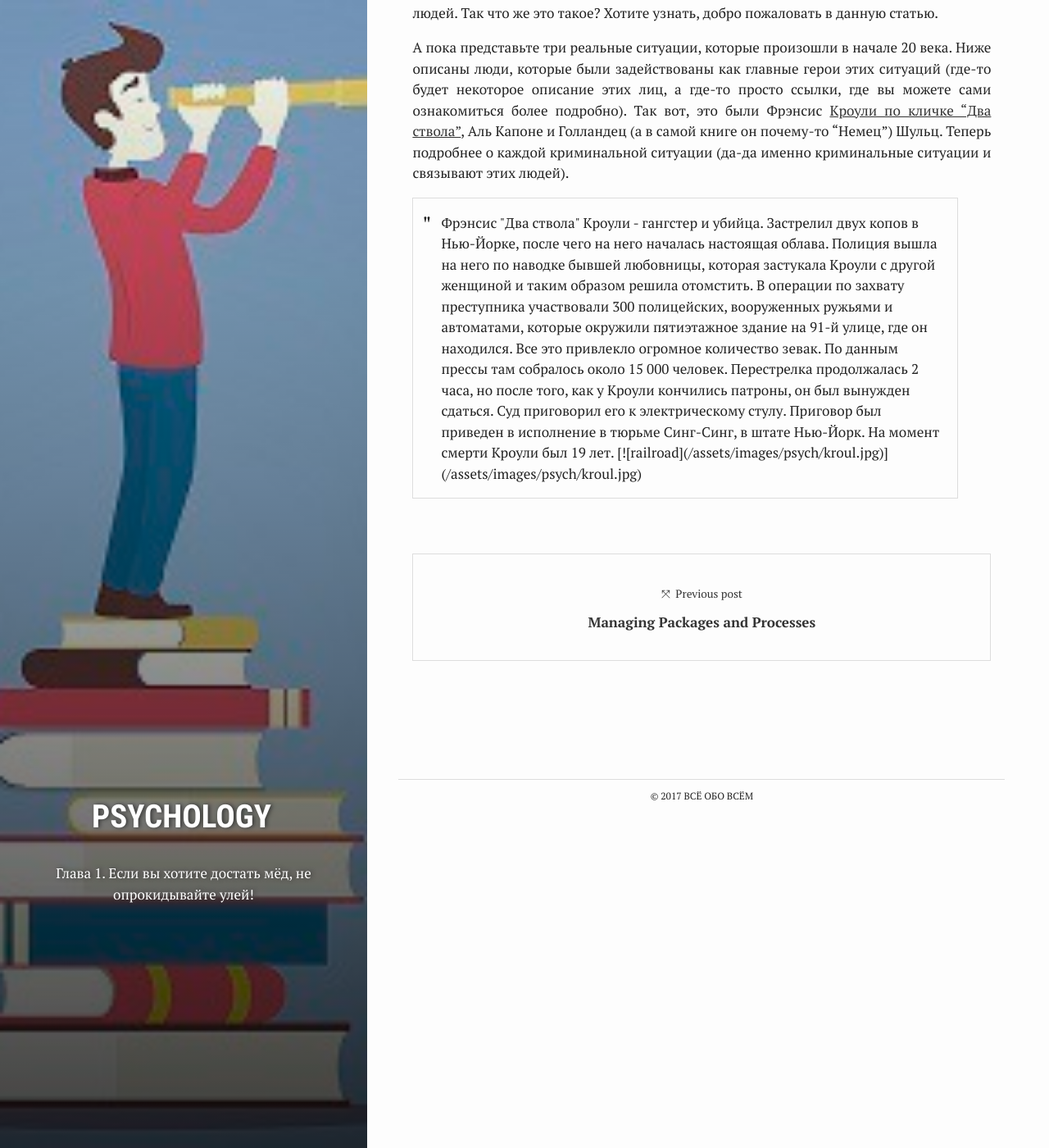
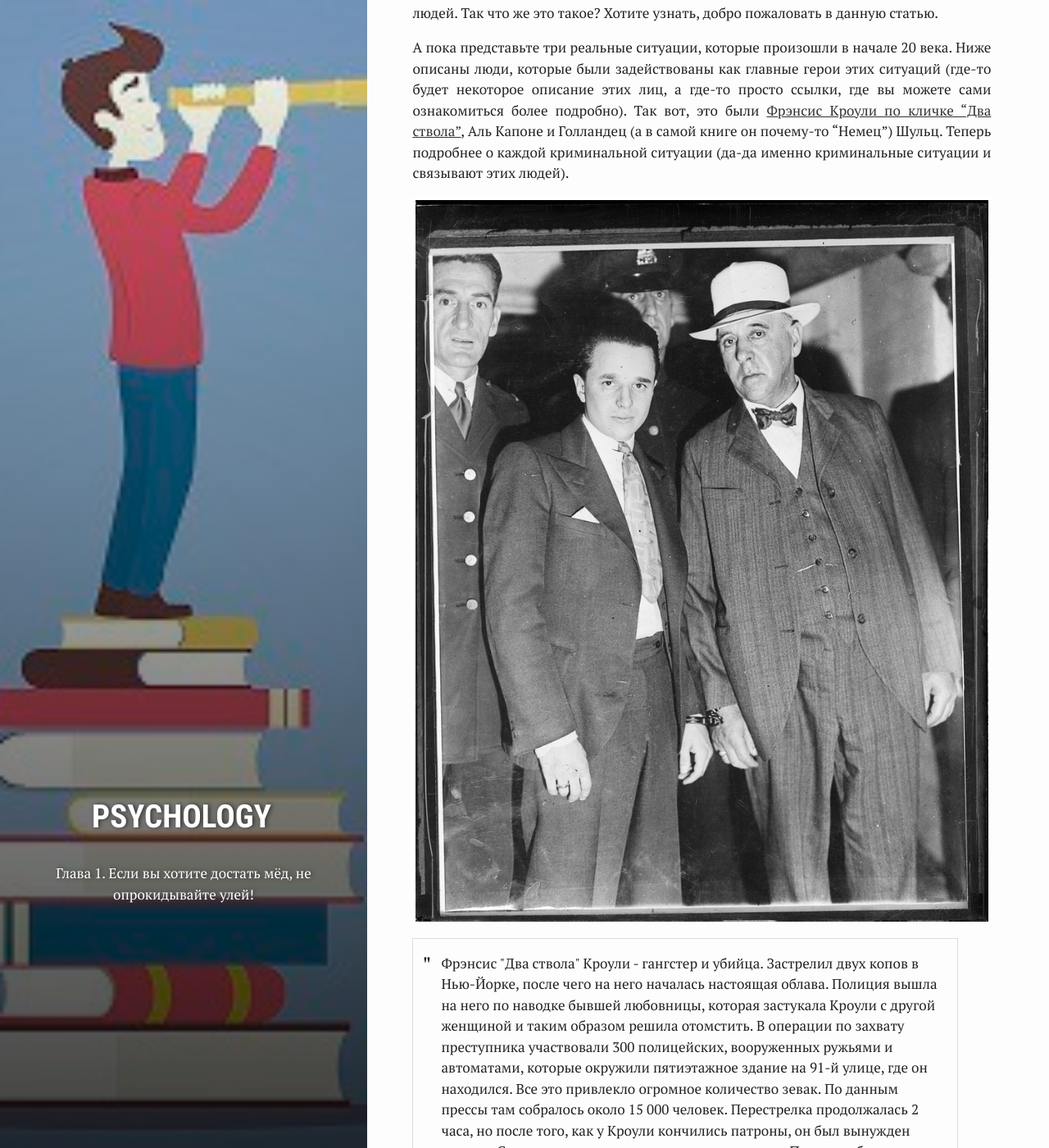
Before and after one commit to ghostmorgan/ghostmorgan.github.io, a Jekyll site: the page built from _posts/2017-12-04-how_to_get_friends_ch_01.md, in a window 1280 px wide and 1400 px high, scrolled down 656 px. Shown: the whole window at 82% size. Built offline with Jekyll 4.4.1, drawn with Linux system fonts in a browser that asks for light colours; nearby versions of some CDN libraries; comment, search, counter and statistics services are not loaded; some of the changed text lies outside the part shown.

Commit message:
Update 2017-12-04-how_to_get_friends_ch_01.md

```diff
--- a/_posts/2017-12-04-how_to_get_friends_ch_01.md
+++ b/_posts/2017-12-04-how_to_get_friends_ch_01.md
@@ -17,7 +17,7 @@ author: DenIvTea
 
 Как не странно, первая глава настоящей книги начинается со взаимоотношений между людьми. Конечно не такими, как того ожидают читатели и тем это интереснее. Представьте ситуацию, когда человек совершает противоправное действие. Какие чувства испытывает этот человек, что чувствует и что побуждает его на такие поступки? За всем этим может скрываться не один десяток мотивов, главное, что всех этих людей будет связывать одна общая черта! Мало того, данная черта присуща 99% людей. Так что же это такое? Хотите узнать, добро пожаловать в данную статью.
 
-А пока представьте три реальные ситуации, которые произошли в начале 20 века. Ниже описаны люди, которые были задействованы как главные герои этих ситуаций (где-то будет некоторое описание этих лиц, а где-то просто ссылки, где вы можете сами ознакомиться более подробно). Так вот, это были Фрэнсис [Кроули по кличке "Два ствола"](https://en.wikipedia.org/wiki/Francis_Crowley "Фрэнсис Кроули"), Аль Капоне и Голландец (а в самой книге он почему-то "Немец") Шульц. Теперь подробнее о каждой криминальной ситуации (да-да именно криминальные ситуации и связывают этих людей).
+А пока представьте три реальные ситуации, которые произошли в начале 20 века. Ниже описаны люди, которые были задействованы как главные герои этих ситуаций (где-то будет некоторое описание этих лиц, а где-то просто ссылки, где вы можете сами ознакомиться более подробно). Так вот, это были [Фрэнсис Кроули по кличке "Два ствола"](https://en.wikipedia.org/wiki/Francis_Crowley "Фрэнсис Кроули"), Аль Капоне и Голландец (а в самой книге он почему-то "Немец") Шульц. Теперь подробнее о каждой криминальной ситуации (да-да именно криминальные ситуации и связывают этих людей).
 
-
-<blockquote>Фрэнсис "Два ствола" Кроули - гангстер и убийца. Застрелил двух копов в Нью-Йорке, после чего на него началась настоящая облава. Полиция вышла на него по наводке бывшей любовницы, которая застукала Кроули с другой женщиной и таким образом решила отомстить. В операции по захвату преступника участвовали 300 полицейских, вооруженных ружьями и автоматами, которые окружили пятиэтажное здание на 91-й улице, где он находился. Все это привлекло огромное количество зевак. По данным прессы там собралось около 15 000 человек. Перестрелка продолжалась 2 часа, но после того, как у Кроули кончились патроны, он был вынужден сдаться. Суд приговорил его к электрическому стулу. Приговор был приведен в исполнение в тюрьме Синг-Синг, в штате Нью-Йорк. На момент смерти Кроули был 19 лет. [![railroad]({{ site.images | relative_url }}/psych/kroul.jpg)]({{ site.images | relative_url }}/psych/kroul.jpg)</blockquote>
+[![railroad]({{ site.images | relative_url }}/psych/kroul.jpg)]({{ site.images | relative_url }}/psych/kroul.jpg)
+<blockquote>Фрэнсис "Два ствола" Кроули - гангстер и убийца. Застрелил двух копов в Нью-Йорке, после чего на него началась настоящая облава. Полиция вышла на него по наводке бывшей любовницы, которая застукала Кроули с другой женщиной и таким образом решила отомстить. В операции по захвату преступника участвовали 300 полицейских, вооруженных ружьями и автоматами, которые окружили пятиэтажное здание на 91-й улице, где он находился. Все это привлекло огромное количество зевак. По данным прессы там собралось около 15 000 человек. Перестрелка продолжалась 2 часа, но после того, как у Кроули кончились патроны, он был вынужден сдаться. Суд приговорил его к электрическому стулу. Приговор был приведен в исполнение в тюрьме Синг-Синг, в штате Нью-Йорк. На момент смерти Кроули был 19 лет. </blockquote>
```
